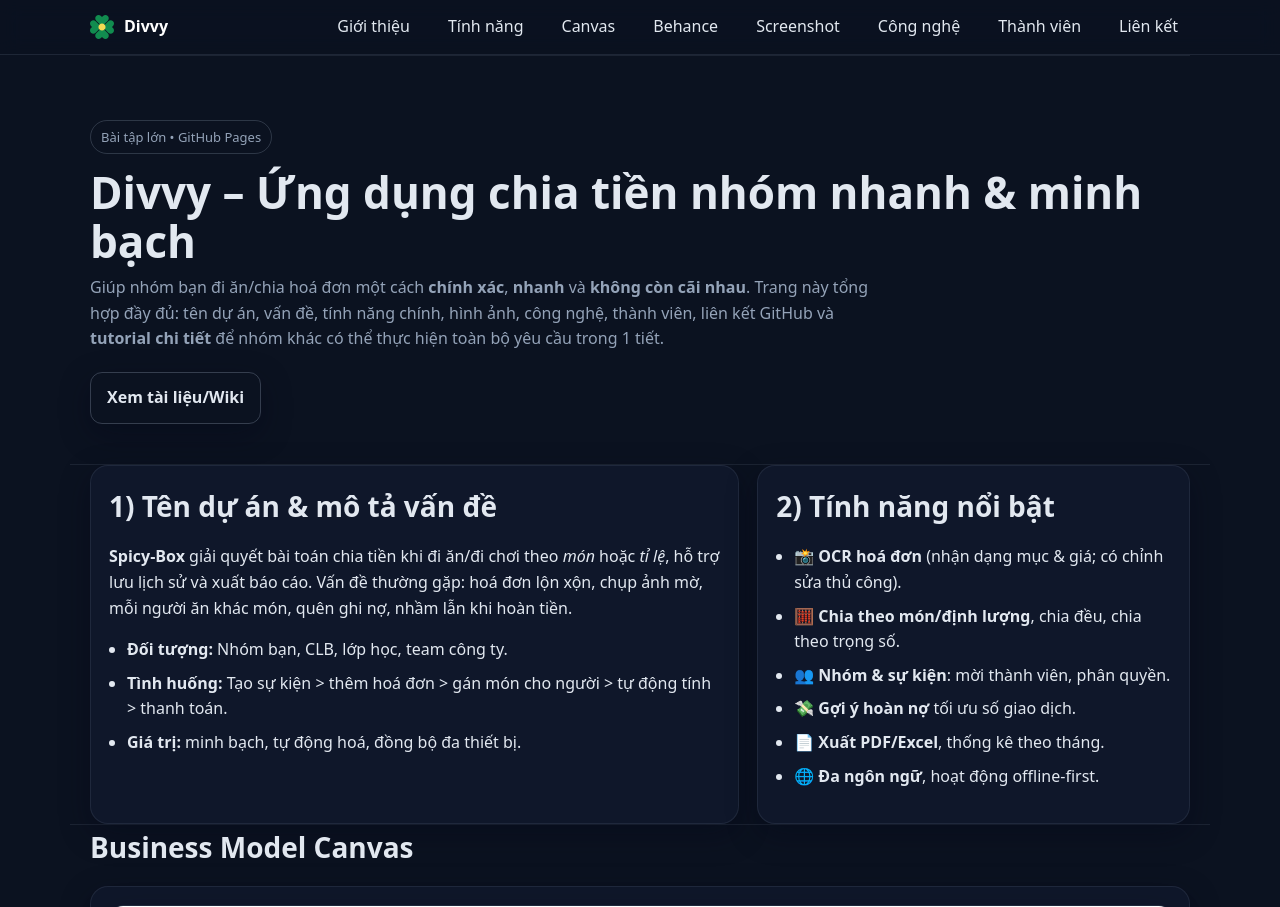
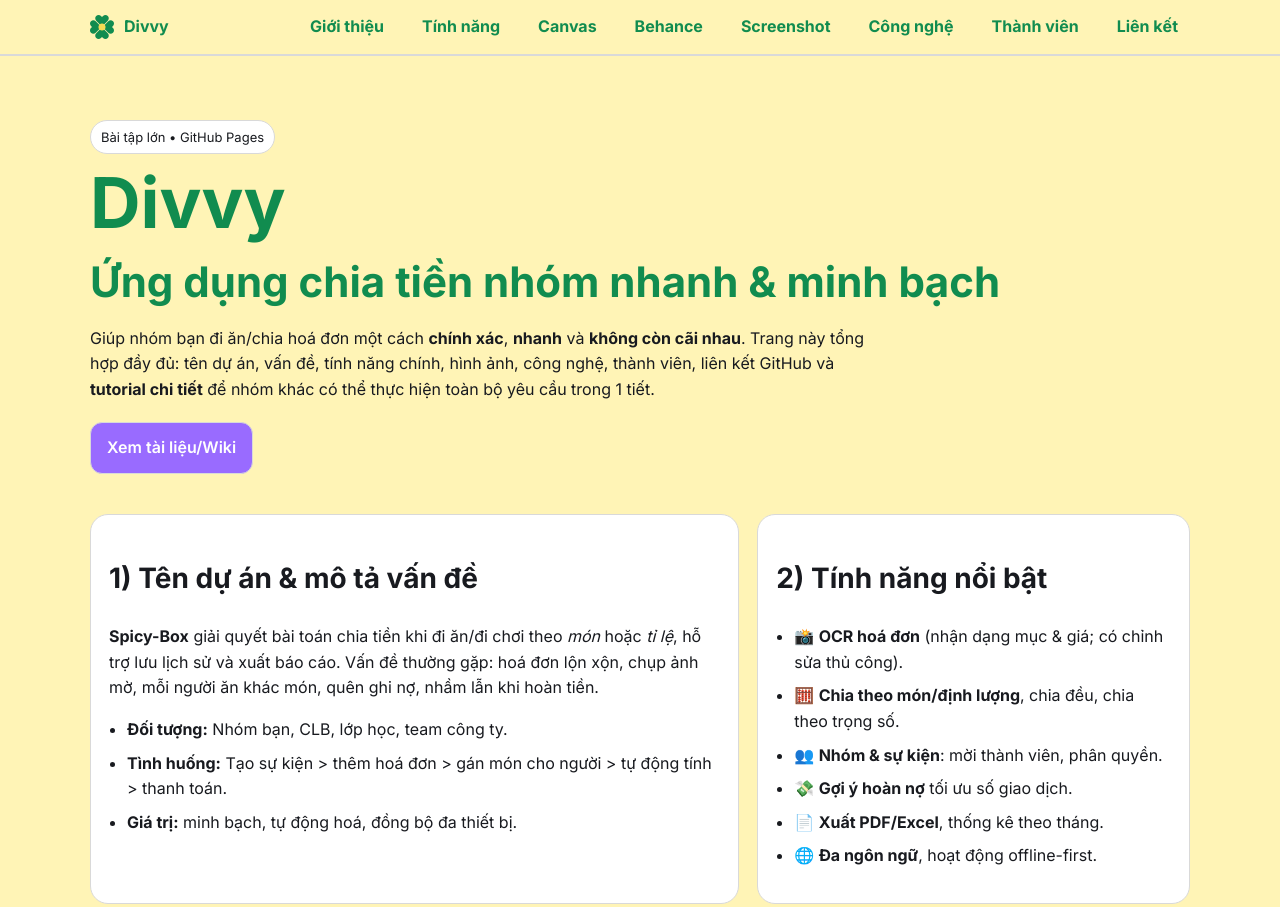
Before and after one commit to Spicy-Box/spicy-box.github.io, a plain HTML site: page index.html in a window 1280 px wide. Shown: the top 907 px of the page. Drawn offline with Linux system fonts and the light colour scheme.

Commit message:
basic changes to match design system

```diff
--- a/index.html
+++ b/index.html
@@ -24,7 +24,7 @@
       <div class="container nav">
         <a class="logo" href="#top" aria-label="Spicy-Box logo">
           <img src="./Logo.svg" alt="logo" width="24" height="24" />
-          <span>Divvy</span>
+          <span id="logo-text">Divvy</span>
         </a>
         <ul>
           <li><a href="#gioi-thieu">Giới thiệu</a></li>
@@ -43,7 +43,8 @@
     <main id="top">
       <section class="hero container">
         <span class="tag">Bài tập lớn • GitHub Pages</span>
-        <h1>Divvy – Ứng dụng chia tiền nhóm nhanh & minh bạch</h1>
+        <h1>Divvy</h1>
+        <div class="title-desc">Ứng dụng chia tiền nhóm nhanh & minh bạch</div>
         <p class="subtitle">
           Giúp nhóm bạn đi ăn/chia hoá đơn một cách <strong>chính xác</strong>,
           <strong>nhanh</strong> và <strong>không còn cãi nhau</strong>. Trang
@@ -101,6 +102,7 @@
         </div>
       </section>
 
+      <br>
       <!-- BUSINESS MODEL CANVAS -->
       <section id="canvas" class="container">
         <h2>Business Model Canvas</h2>
@@ -152,6 +154,7 @@
           </figure>
         </div>
       </section>
+
 
       <!-- FIGMA EMBED -->
       <section id="figma" class="container">
--- a/style.css
+++ b/style.css
@@ -1,8 +1,11 @@
+@import url('https://fonts.googleapis.com/css2?family=Inter:wght@400;500;600;700&display=swap');
 :root {
-  --bg: #0b1220;
-  --panel: #0f172a;
+  --bg: #fff4b6;
+  --panel: #ffffff;
+  --card-text: #181a1f;
+  --border-color: #d9d9d9;
   --muted: #94a3b8;
-  --text: #e2e8f0;
+  --text: #118c4f;
   --brand: #0ea5e9;
   --ok: #10b981;
   --warn: #f59e0b;
@@ -15,13 +18,14 @@ html {
 }
 body {
   margin: 0;
-  font: 16px/1.6 system-ui, -apple-system, Segoi UI, Roboto;
-  background: linear-gradient(
+  font: 16px/1.6 "Inter", system-ui, -apple-system, "Segoe UI", Roboto, sans-serif;
+  /* background: linear-gradient(
     180deg,
-    #0b1220 0%,
-    #0b1220 40%,
+    #fff4b6 0%,
+    #fff4b6 40%,
     #0a1020 100%
-  );
+  ); */
+  background: var(--bg);
   color: var(--text);
 }
 a {
@@ -36,10 +40,10 @@ a {
 header {
   position: sticky;
   top: 0;
-  background: rgba(11, 18, 32, 0.8);
+  background: var(--bg);
   backdrop-filter: saturate(120%) blur(10px);
   z-index: 10;
-  border-bottom: 1px solid rgba(148, 163, 184, 0.15);
+  border-bottom: 2px solid var(--border-color);
 }
 .nav {
   display: flex;
@@ -67,6 +71,10 @@ header {
   padding: 8px 12px;
   border-radius: 10px;
   color: var(--text);
+  font-weight: bold;
+}
+#logo-text {
+  color: var(--text);
 }
 .nav ul a:hover {
   background: rgba(148, 163, 184, 0.1);
@@ -78,18 +86,25 @@ header {
 .tag {
   display: inline-block;
   padding: 6px 10px;
-  border: 1px solid rgba(148, 163, 184, 0.25);
+  border: 1px solid var(--border-color);
   border-radius: 999px;
-  color: var(--muted);
+  color: var(--card-text);
+  font-weight: semi-bold;
+  background: var(--panel);
   font-size: 13px;
 }
 h1 {
-  font-size: 44px;
-  line-height: 1.1;
+  font-size: 70px;
+  line-height: 1;
   margin: 14px 0 10px;
 }
+.title-desc {
+  font-size: 42px;
+  margin: 10px 0 10px;
+  font-weight: bold;
+}
 .subtitle {
-  color: var(--muted);
+  color: var(--card-text);
   max-width: 800px;
 }
 .cta {
@@ -99,26 +114,26 @@ h1 {
   margin-top: 20px;
 }
 .btn {
-  background: var(--brand);
+  background: #996bff;
   color: #fff;
   padding: 12px 16px;
   border-radius: 12px;
   font-weight: 600;
-  box-shadow: var(--shadow);
+  /* box-shadow: var(--shadow); */
 }
 .btn.ghost {
-  background: transparent;
-  border: 1px solid rgba(148, 163, 184, 0.3);
-  color: var(--text);
+  background: #996bff;
+  border: 1px solid var(--border-color);
+  color: #ffffff;
 }
 
 section {
-  padding: 40px 0;
-  border-top: 1px solid rgba(148, 163, 184, 0.12);
+  padding: 20px 0;
+  /* border-top: 1px solid var(--border-color); */
 }
 h2 {
   font-size: 28px;
-  margin: 0 0 16px;
+  margin: 20 0 16px;
 }
 p {
   margin: 8px 0;
@@ -145,16 +160,21 @@ p {
 
 .card {
   background: var(--panel);
-  border: 1px solid rgba(148, 163, 184, 0.12);
+  border: 1px solid var(--border-color);
   border-radius: var(--radius);
   padding: 18px;
-  box-shadow: var(--shadow);
+  /* box-shadow: var(--shadow); */
 }
+
+.card * {
+  color: var(--card-text);
+}
+
 .badge {
   display: inline-block;
   background: rgba(14, 165, 233, 0.12);
-  color: #e0f2fe;
-  border: 1px solid rgba(14, 165, 233, 0.35);
+  color: var(--text);
+  border: 1px solid var(--border-color);
   padding: 6px 10px;
   border-radius: 999px;
   font-size: 13px;
@@ -176,7 +196,7 @@ p {
   height: 220px;
   object-fit: cover;
   border-radius: 14px;
-  border: 1px solid rgba(148, 163, 184, 0.12);
+  border: 1px solid var(--border-color);
 }
 @media (max-width: 900px) {
   .gallery {
@@ -197,7 +217,7 @@ p {
   height: 34px;
   border-radius: 10px;
   background: #0b2a3a;
-  border: 1px solid rgba(14, 165, 233, 0.4);
+  border: 1px solid var(--border-color);
   display: grid;
   place-items: center;
   font-weight: 700;
@@ -205,7 +225,7 @@ p {
 code,
 pre {
   background: #0b2235;
-  border: 1px solid rgba(148, 163, 184, 0.2);
+  border: 1px solid var(--border-color);
   padding: 0.2em 0.45em;
   border-radius: 8px;
 }
@@ -236,8 +256,8 @@ footer {
   width: 100%;
   height: auto;
   border-radius: 14px;
-  border: 1px solid rgba(148, 163, 184, 0.12);
-  box-shadow: var(--shadow);
+  border: 1px solid var(--border-color);
+  /* box-shadow: var(--shadow); */
 }
 .bmc-caption {
   color: var(--muted);
@@ -261,10 +281,10 @@ footer {
 
 .embed-card {
   background: var(--panel);
-  border: 1px solid rgba(148, 163, 184, 0.12);
+  border: 1px solid var(--border-color);
   border-radius: var(--radius);
   padding: 0;
-  box-shadow: var(--shadow);
+  /* box-shadow: var(--shadow); */
   overflow: hidden;
 }
 .embed-media {
@@ -272,7 +292,10 @@ footer {
   width: 100%;
   aspect-ratio: 16 / 9; /* responsive */
   background: #0b2235;
-  border-bottom: 1px solid rgba(148, 163, 184, 0.12);
+  border-bottom: 1px solid var(--border-color);
+}
+#behance .embed-media {
+  background: #d4d3e8;
 }
 .embed-media iframe {
   position: absolute;
```
